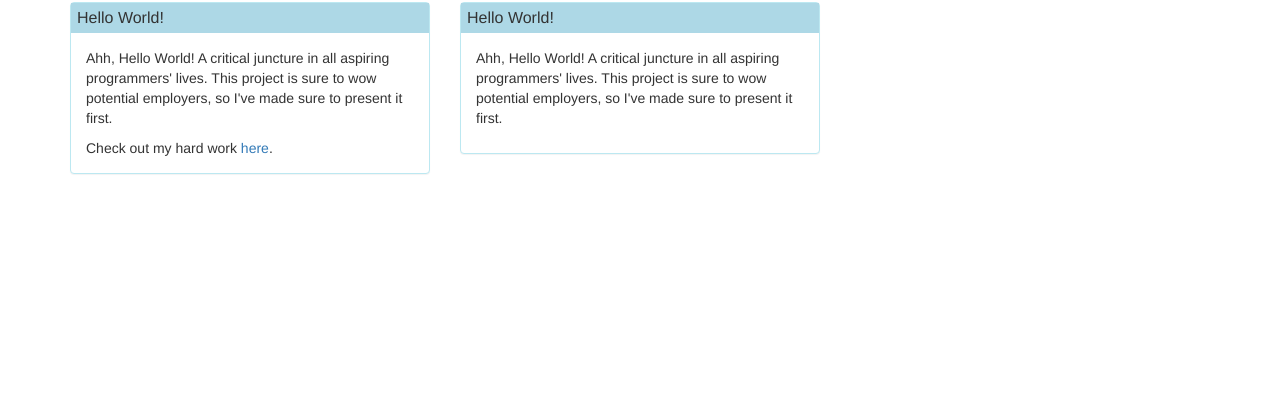
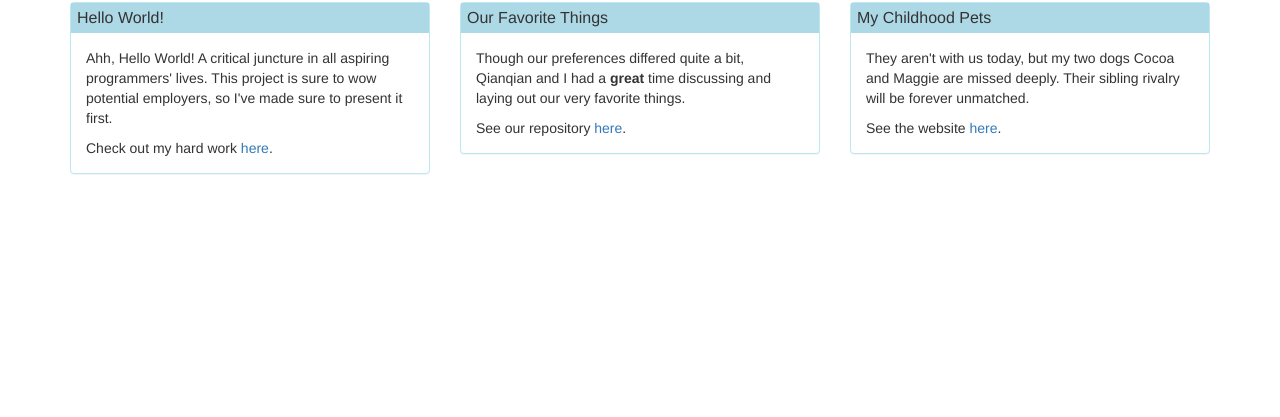
Before and after one commit to dillontitcomb/portfolio, a plain HTML site: page index.html in a window 1280 px wide. Shown: the part 383-800 px from the top of the page. Drawn offline with Linux system fonts and the light colour scheme.

Commit message:
Add third column item complete with repo/website links

```diff
--- a/index.html
+++ b/index.html
@@ -33,14 +33,24 @@
         <div class="col-md-4">
           <div class="panel panel-info">
             <div class"panel-heading">
-              <h2 class="panel-title">Hello World!</h2>
+              <h2 class="panel-title">Our Favorite Things</h2>
             </div>
             <div class="panel-body">
-              <p>Ahh, Hello World! A critical juncture in all aspiring programmers' lives. This project is sure to wow potential employers, so I've made sure to present it first.</p>
+              <p>Though our preferences differed quite a bit, Qianqian and I had a <strong>great</strong> time discussing and laying out our very favorite things.</p>
+              <footer>See our repository <a href="https://github.com/dillontitcomb/favorite-things">here</a>.</footer>
             </div>
           </div>
         </div>
         <div class="col-md-4">
+          <div class="panel panel-info">
+            <div class"panel-heading">
+              <h2 class="panel-title">My Childhood Pets</h2>
+            </div>
+            <div class="panel-body">
+              <p>They aren't with us today, but my two dogs Cocoa and Maggie are missed deeply. Their sibling rivalry will be forever unmatched.</p>
+              <footer>See the website <a href="https://dillontitcomb.github.io/my_pets/">here</a>.</footer>
+            </div>
+          </div>
         </div>
       <div class="row">
         <div class="col-md-4">
```
